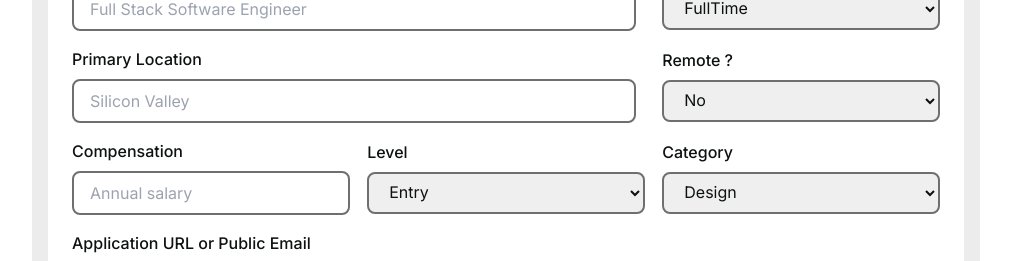
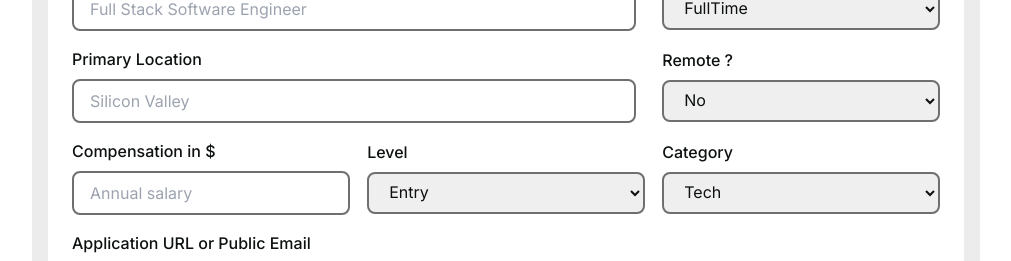
Before and after one commit to jobfinder456/Frontend, a Next.js app: page /postjob in a window 1280 px wide. Shown: the part 820-1081 px from the top of the page, without its empty margins (134-1145 px from the left). Built offline with nearby package versions, Linux system fonts and the light colour scheme; no server answers.

Commit message:
major fixes

```diff
--- a/src/app/job/[id]/page.jsx
+++ b/src/app/job/[id]/page.jsx
@@ -78,16 +78,20 @@ function Page() {
           <div className="relative flex flex-col md:flex-row justify-center items-start gap-[20px]">
             <div className="flex-grow w-[100%] bg-background rounded-[20px] flex flex-col gap-[40px] items-start justify-start p-[20px]">
               <div className="flex flex-wrap justify-start items-center gap-[0.5rem] md:gap-[20px]">
-                <div className="bg-[#DBDBDB] p-[8px] md:p-[12px] rounded-[8px]">
-                  {details.work_loc} | {details.remote ? "Remote" : null}
+                <div className="bg-[#DBDBDB] px-[8px] py-[4px] md:px-[12px] md:py-[8px] rounded-[8px]">
+                  {details.work_loc} {details.remote ? " | Remote" : null}
                 </div>
-                <div className="bg-[#DBDBDB] p-[8px] md:p-[12px] rounded-[8px]">
+
+                <div className="bg-[#DBDBDB] px-[8px] py-[4px] md:px-[12px] md:py-[8px] rounded-[8px]">
                   {details.commitment}
                 </div>
-                <div className="bg-[#DBDBDB] p-[8px] md:p-[12px] rounded-[8px]">
-                  ${details.compensation}
-                </div>
-                <div className="bg-[#DBDBDB] p-[8px] md:p-[12px] rounded-[8px]">
+
+                {details.compensation && (
+                  <div className="bg-[#DBDBDB] px-[8px] py-[4px] md:px-[12px] md:py-[8px] rounded-[8px]">
+                    ${details.compensation}
+                  </div>
+                )}
+                <div className="bg-[#DBDBDB] px-[8px] py-[4px] md:px-[12px] md:py-[8px] rounded-[8px]">
                   {details.level}
                 </div>
               </div>
--- a/src/app/postjob/page.jsx
+++ b/src/app/postjob/page.jsx
@@ -21,26 +21,28 @@ function Page() {
     description: "",
     name: "",
     email: "",
-    level: "",
+    level: "entry",
     compensation: "",
-    categories: "",
+    categories: "tech",
     user_profile_id: "",
   });
 
   useEffect(() => {
-
     const isLogin = localStorage.getItem("getjobs") || false;
 
-    console.log(isLogin)
-    if(!isLogin){
-      setModal(true)
+    console.log(isLogin);
+    if (!isLogin) {
+      setModal(true);
     }
-
-  },[])
+  }, []);
 
   const onSubmit = async () => {
-    const addHttps = (url) =>
-      url.startsWith("https://") ? url : `https://${url}`;
+    const addHttps = (url) => {
+      if (url.startsWith("https://") || url.startsWith("http://")) {
+        return url;
+      }
+      return `https://${url}`;
+    };
 
     const updatedJobDetails = {
       ...jobDetails,
@@ -49,19 +51,19 @@ function Page() {
 
     try {
       setLoad(true);
-      console.log(jobDetails)
+      console.log(jobDetails);
 
       const response = await axios.post(
         `${process.env.NEXT_PUBLIC_BACK_MAIN}/api/v1/insert`,
         updatedJobDetails,
         {
-          withCredentials: true
+          withCredentials: true,
         }
       );
 
       console.log(response);
       toast("Job successfully posted");
-      //router.push("/dashboard");
+      router.push("/dashboard");
     } catch (error) {
       console.error(error);
 
--- a/src/components/Form.jsx
+++ b/src/components/Form.jsx
@@ -234,7 +234,7 @@ function Form({ onSubmit, setJobDetails, jobDetails, isEdit }) {
           <div className="flex flex-col md:flex-row w-[100%] gap-[0.5rem] justify-between items-center">
             <div className="w-[100%] md:w-[32%] flex flex-col gap-[0.5rem]">
               <label htmlFor="compensation" className="form-label">
-                Compensation
+                Compensation in $
               </label>
               <input
                 className="form-inp"
@@ -290,11 +290,22 @@ function Form({ onSubmit, setJobDetails, jobDetails, isEdit }) {
                   }))
                 }
               >
-                <option value="design">Design</option>
+                <option value="">Select category</option>
                 <option value="tech">Tech</option>
                 <option value="devops">DevOps</option>
+                <option value="design">Design</option>
+                <option value="sales">Sales</option>
                 <option value="marketing">Marketing</option>
-                <option value="sales">Sales</option>
+                <option value="finance">Finance</option>
+                <option value="customer">Customer</option>
+                <option value="frontend">Frontend</option>
+                <option value="backend">Backend</option>
+                <option value="mobile">Mobile</option>
+                <option value="business-development">
+                  Business Development
+                </option>
+                <option value="ai">AI</option>
+                <option value="blockchain-web3">Blockchain/Web3</option>
               </select>
             </div>
           </div>
--- a/src/components/JobCard.jsx
+++ b/src/components/JobCard.jsx
@@ -46,7 +46,7 @@ function JobCard({ jobTitle, companyName, isRemote, loc, id, img }) {
         </Link>
 
         <Link
-          href={"/"}
+          href={`${details.job_link}?utm_source=getjobs.today&utm_medium=organic`}
           target="_blank"
           className="button-primary text-[12px] md:text-[1rem]"
         >
```
